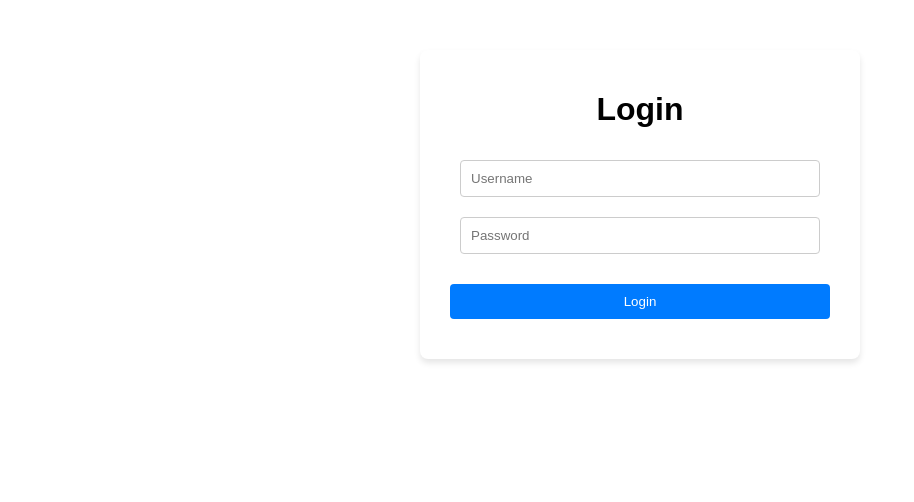
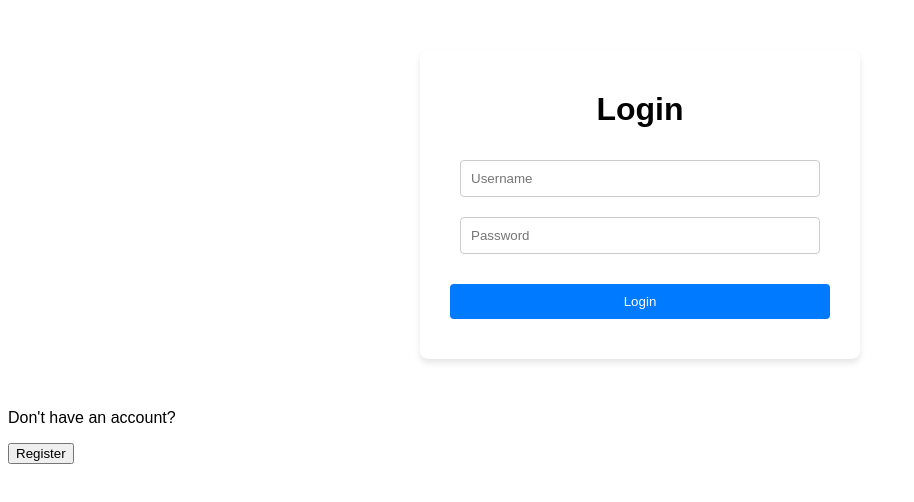
Before and after one commit to Alphteow/SpotifyTest1, a React (Vite) app in the folder Spotify/frontend/: page /login in a window 1280 px wide. Shown: the top 502 px of the page, without its empty margins (0-914 px from the left). Built offline with nearby package versions, Linux system fonts and the light colour scheme; no server answers.

Commit message:
Added register button to login page

```diff
--- a/Spotify/frontend/src/pages/Login.jsx
+++ b/Spotify/frontend/src/pages/Login.jsx
@@ -1,7 +1,29 @@
-import Form from "../components/Form"
+// import Form from "../components/Form"
+
+// function Login() {
+//     return <Form route="/api/token/" method="login" />
+// }
+
+// export default Login
+
+import React from "react";
+import { Link } from "react-router-dom"; // Import Link from react-router-dom
+import Form from "../components/Form";
 
 function Login() {
-    return <Form route="/api/token/" method="login" />
+    return (
+        <div>
+            <Form route="/api/token/" method="login" />
+
+            {/* Add a button linking to the register page */}
+            <div className="register-link">
+                <p>Don't have an account?</p>
+                <Link to="/register">
+                    <button>Register</button>
+                </Link>
+            </div>
+        </div>
+    );
 }
 
-export default Login
+export default Login;
```
